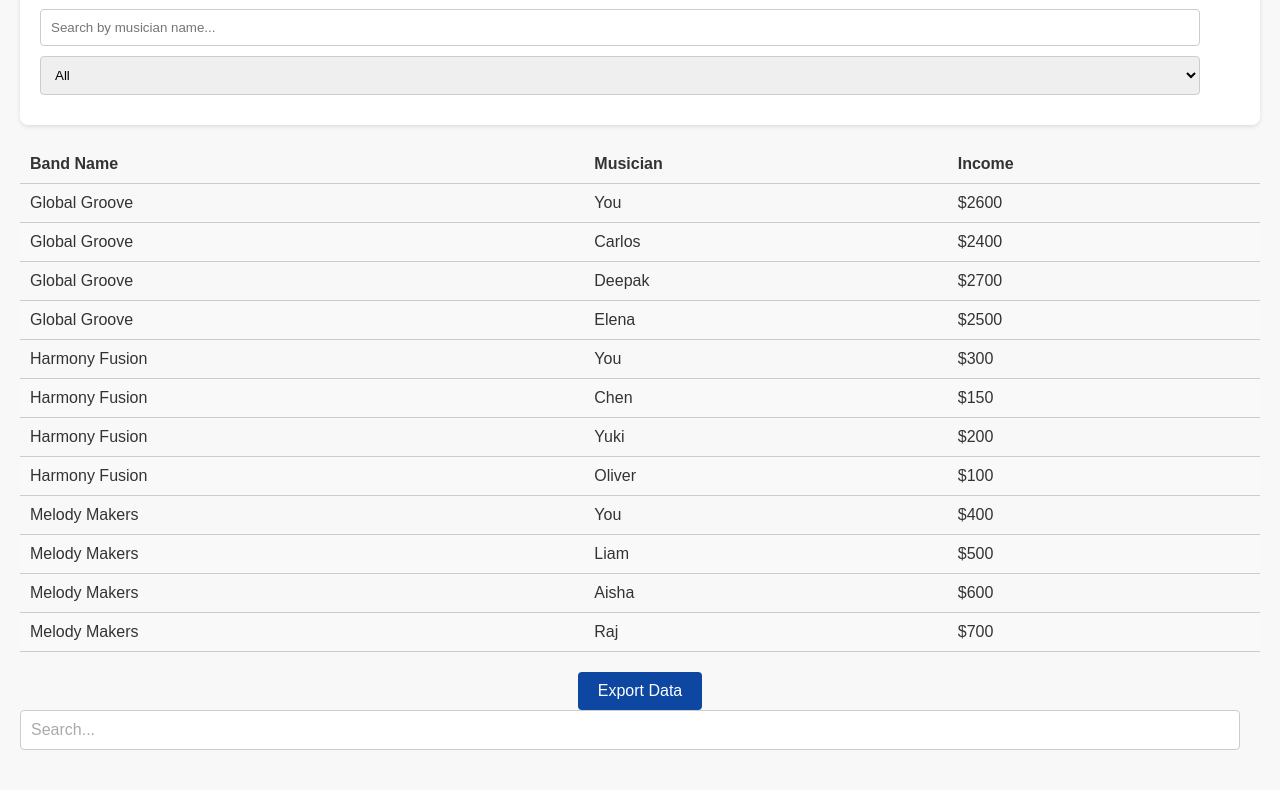
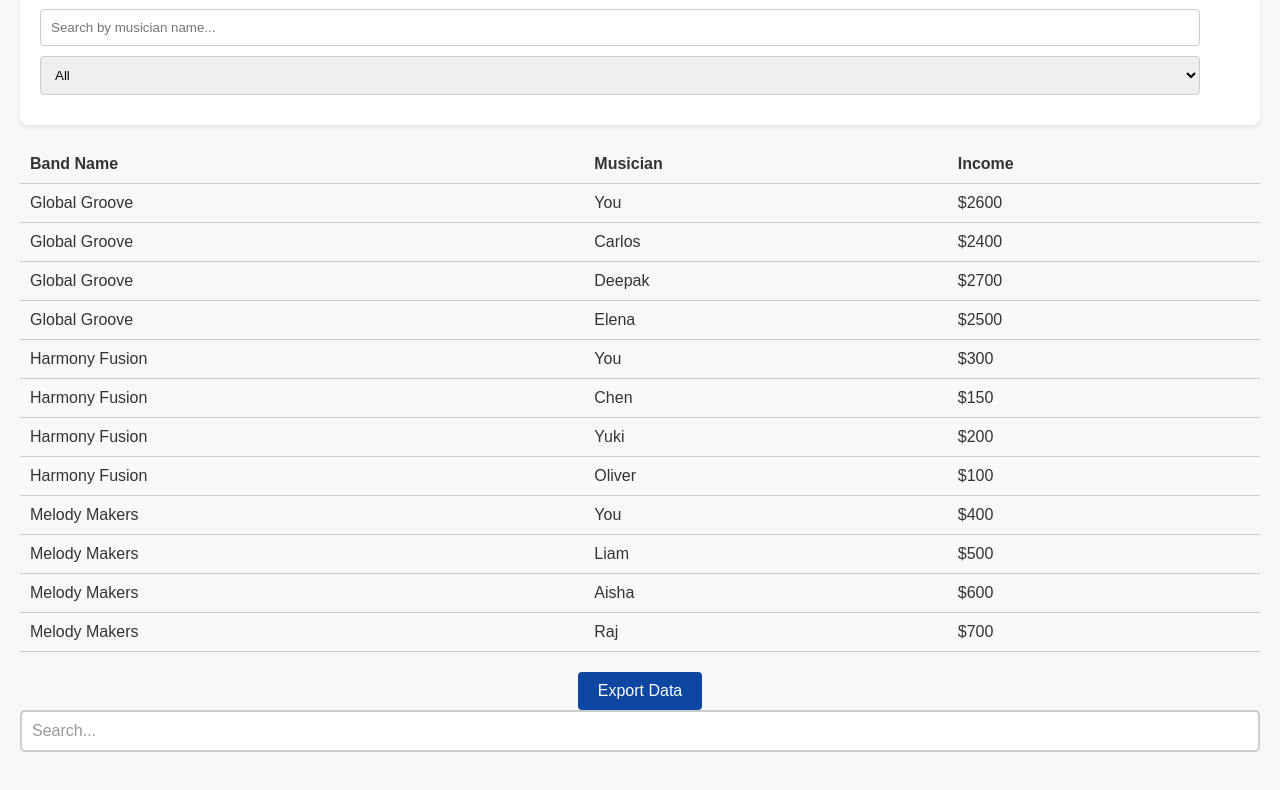
Before and after one commit to KarrarQ/gig-boss-interview, a React (Create React App) app: page / in a window 1280 px wide. Shown: the part 358-1148 px from the top of the page. Built offline with nearby package versions, Linux system fonts and the light colour scheme.

Commit message:
Added css to seach input

```diff
--- a/src/components/Searchinput/Searchinput.css
+++ b/src/components/Searchinput/Searchinput.css
@@ -1,20 +1,22 @@
+/* Searchinput.css */
+
 .search-input {
     margin-bottom: 20px;
   }
 
-  .search-input input[type="text"] {
-    width: calc(100% - 20px);
+  .search-input input {
+    width: 100%;
     padding: 10px;
-    border: 1px solid #ccc;
-    border-radius: 4px;
+    border: 2px solid #ccc;
+    border-radius: 5px;
     font-size: 16px;
+    outline: none;
   }
 
-  .search-input input[type="text"]::placeholder {
-    color: #aaa;
+  .search-input input::placeholder {
+    color: #999;
   }
 
-  .search-input input[type="text"]:focus {
-    outline: none;
-    border-color: #0d47a1; /* Adjust color to match Gig Boss website */
+  .search-input input:focus {
+    border-color: #007bff;
   }
```
